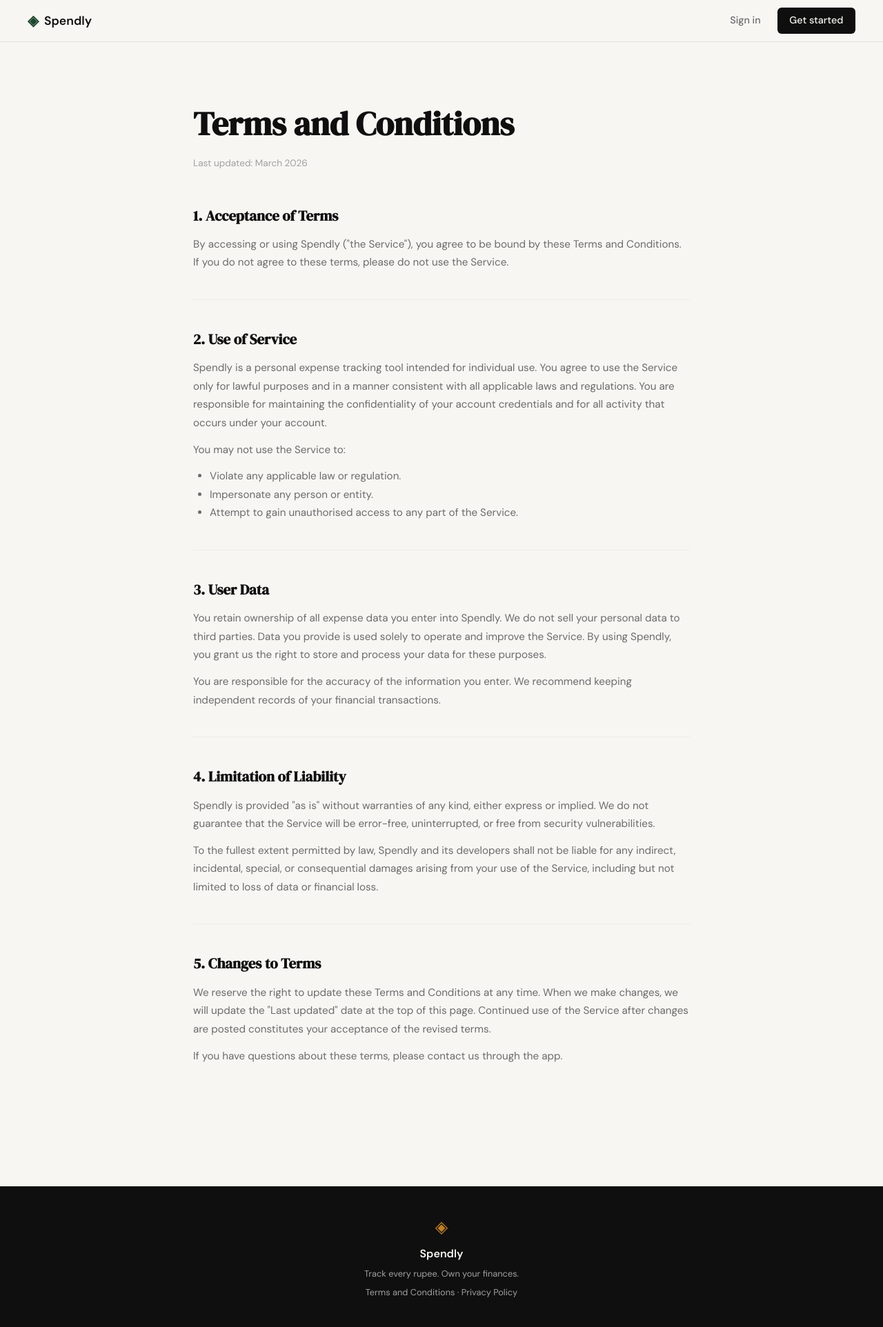
After one commit to Vaibhav-333/Spendly, a Flask app: page /terms in a window 1280 px wide. The commit adds this page. Shown: the whole page at 69% size. Run offline with Flask 3, Linux system fonts and the light colour scheme.

Commit message:
landing: add terms and conditions page and route

```diff
--- a/app.py
+++ b/app.py
@@ -20,6 +20,11 @@ def register():
 @app.route("/login")
 def login():
     return render_template("login.html")
+
+
+@app.route("/terms")
+def terms():
+    return render_template("terms.html")
 
 
 # ------------------------------------------------------------------ #
--- a/static/css/style.css
+++ b/static/css/style.css
@@ -478,6 +478,72 @@ a { color: inherit; text-decoration: none; }
 .auth-switch a:hover { text-decoration: underline; }
 
 /* ------------------------------------------------------------------ */
+/* Legal pages (Terms, Privacy)                                        */
+/* ------------------------------------------------------------------ */
+
+.legal-page {
+    padding: 5rem 2rem 6rem;
+}
+
+.legal-inner {
+    max-width: 720px;
+    margin: 0 auto;
+}
+
+.legal-title {
+    font-family: var(--font-display);
+    font-size: clamp(2rem, 4vw, 3rem);
+    color: var(--ink);
+    margin-bottom: 0.5rem;
+}
+
+.legal-updated {
+    font-size: 0.85rem;
+    color: var(--ink-faint);
+    margin-bottom: 3rem;
+}
+
+.legal-section {
+    margin-bottom: 2.5rem;
+    padding-bottom: 2.5rem;
+    border-bottom: 1px solid var(--border-soft);
+}
+
+.legal-section:last-child {
+    border-bottom: none;
+}
+
+.legal-section h2 {
+    font-family: var(--font-display);
+    font-size: 1.3rem;
+    color: var(--ink);
+    margin-bottom: 0.75rem;
+}
+
+.legal-section p {
+    font-size: 0.95rem;
+    color: var(--ink-muted);
+    line-height: 1.75;
+    margin-bottom: 0.75rem;
+}
+
+.legal-section p:last-child {
+    margin-bottom: 0;
+}
+
+.legal-section ul {
+    list-style: disc;
+    padding-left: 1.5rem;
+    margin-top: 0.5rem;
+}
+
+.legal-section ul li {
+    font-size: 0.95rem;
+    color: var(--ink-muted);
+    line-height: 1.75;
+}
+
+/* ------------------------------------------------------------------ */
 /* Footer                                                              */
 /* ------------------------------------------------------------------ */
 
@@ -507,6 +573,18 @@ a { color: inherit; text-decoration: none; }
     color: var(--ink-faint);
 }
 
+.footer-links {
+    font-size: 0.8rem;
+    color: var(--ink-faint);
+}
+
+.footer-links a {
+    color: var(--ink-faint);
+    transition: color 0.2s;
+}
+
+.footer-links a:hover { color: var(--paper); }
+
 /* ------------------------------------------------------------------ */
 /* Responsive                                                          */
 /* ------------------------------------------------------------------ */
--- a/templates/base.html
+++ b/templates/base.html
@@ -34,7 +34,7 @@
             <span class="brand-icon">◈</span>
             <span class="footer-name">Spendly</span>
             <p class="footer-copy">Track every rupee. Own your finances.</p>
-            <p><a href="#">Terms and Conditions</a> &middot; <a href="#">Privacy Policy</a></p>
+            <p class="footer-links"><a href="{{ url_for('terms') }}">Terms and Conditions</a> &middot; <a href="#">Privacy Policy</a></p>
         </div>
     </footer>
 
--- /dev/null
+++ b/templates/terms.html
@@ -0,0 +1,48 @@
+{% extends "base.html" %}
+
+{% block title %}Terms and Conditions — Spendly{% endblock %}
+
+{% block content %}
+
+<section class="legal-page">
+    <div class="legal-inner">
+        <h1 class="legal-title">Terms and Conditions</h1>
+        <p class="legal-updated">Last updated: March 2026</p>
+
+        <div class="legal-section">
+            <h2>1. Acceptance of Terms</h2>
+            <p>By accessing or using Spendly ("the Service"), you agree to be bound by these Terms and Conditions. If you do not agree to these terms, please do not use the Service.</p>
+        </div>
+
+        <div class="legal-section">
+            <h2>2. Use of Service</h2>
+            <p>Spendly is a personal expense tracking tool intended for individual use. You agree to use the Service only for lawful purposes and in a manner consistent with all applicable laws and regulations. You are responsible for maintaining the confidentiality of your account credentials and for all activity that occurs under your account.</p>
+            <p>You may not use the Service to:</p>
+            <ul>
+                <li>Violate any applicable law or regulation.</li>
+                <li>Impersonate any person or entity.</li>
+                <li>Attempt to gain unauthorised access to any part of the Service.</li>
+            </ul>
+        </div>
+
+        <div class="legal-section">
+            <h2>3. User Data</h2>
+            <p>You retain ownership of all expense data you enter into Spendly. We do not sell your personal data to third parties. Data you provide is used solely to operate and improve the Service. By using Spendly, you grant us the right to store and process your data for these purposes.</p>
+            <p>You are responsible for the accuracy of the information you enter. We recommend keeping independent records of your financial transactions.</p>
+        </div>
+
+        <div class="legal-section">
+            <h2>4. Limitation of Liability</h2>
+            <p>Spendly is provided "as is" without warranties of any kind, either express or implied. We do not guarantee that the Service will be error-free, uninterrupted, or free from security vulnerabilities.</p>
+            <p>To the fullest extent permitted by law, Spendly and its developers shall not be liable for any indirect, incidental, special, or consequential damages arising from your use of the Service, including but not limited to loss of data or financial loss.</p>
+        </div>
+
+        <div class="legal-section">
+            <h2>5. Changes to Terms</h2>
+            <p>We reserve the right to update these Terms and Conditions at any time. When we make changes, we will update the "Last updated" date at the top of this page. Continued use of the Service after changes are posted constitutes your acceptance of the revised terms.</p>
+            <p>If you have questions about these terms, please contact us through the app.</p>
+        </div>
+    </div>
+</section>
+
+{% endblock %}
```
